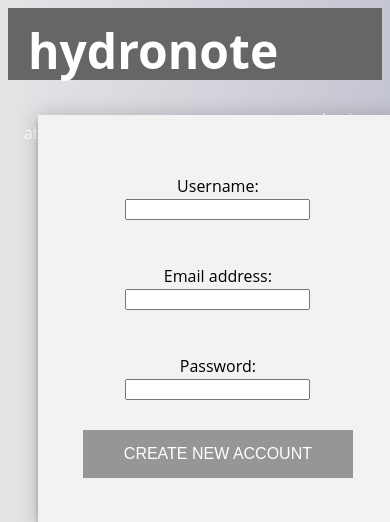
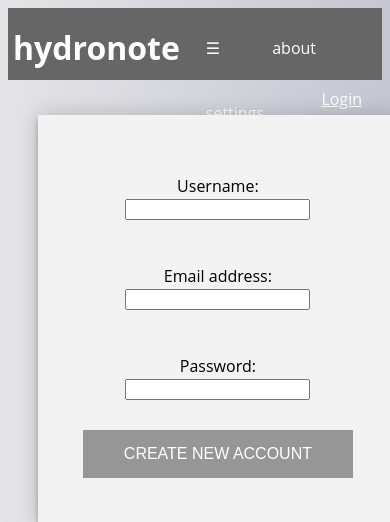
Before and after one commit to naclonts/hydronote, a Django app: page /hydronote/add_user/ in a window 390 px wide. Shown: the top 522 px of the page. Run offline with Django 3.2, Linux system fonts and the light colour scheme; parts of the project's set-up code (start-up, migrations or seed data) failed here and were passed over.

Commit message:
initial responsive styling

```diff
--- /dev/null
+++ b/hydronote/static/css/mobile-styles.css
@@ -0,0 +1,20 @@
+
+@media (max-width: 650px) {
+    #title {
+        margin: 18px 10px 10px 5px;
+        font-size: 2em;
+    }
+    #notelist-button {
+        display: block;
+    }
+    #application-container {
+        padding: 2px;
+    }
+    #editor-container {
+        margin-left: 0%;
+        padding: 0px;
+    }
+    #sidebar-container {
+        clear:both;
+    }
+}
--- a/hydronote/static/css/styles.css
+++ b/hydronote/static/css/styles.css
@@ -25,6 +25,7 @@ body {
     padding: 0;
 }
 
+
 .menu-item {
     float: left;
 }
@@ -36,6 +37,11 @@ body {
     padding: 14px 16px;
     margin: 15px 20px 0px 0px;
     text-decoration: none;
+}
+
+/* Display ☰ only in mobile version*/
+#notelist-button {
+    display: none;
 }
 
 #user-info {
--- a/hydronote/template/hydronote/base.html
+++ b/hydronote/template/hydronote/base.html
@@ -18,6 +18,7 @@
     {% block extended_head %}{% endblock %}
 
     <link rel="stylesheet" href="{% static 'css/styles.css' %}">
+    <link rel="stylesheet" href="{% static 'css/mobile-styles.css' %}">
 </head>
 
 <body>
@@ -25,6 +26,7 @@
     <div id="menu-container">
         <ul id="menu-list">
             <li class="menu-item"><h1 id="title">hydronote</h1></li>
+            <li class="menu-item"><a id="notelist-button" href="#">&#9776;</a></li>
             <li class="menu-item"><a id="about-link" href="#">about</a></li>
             <li class="menu-item"><a href="#">settings</a></li>
             <div id="user-info">{% if user.is_authenticated %}
```
